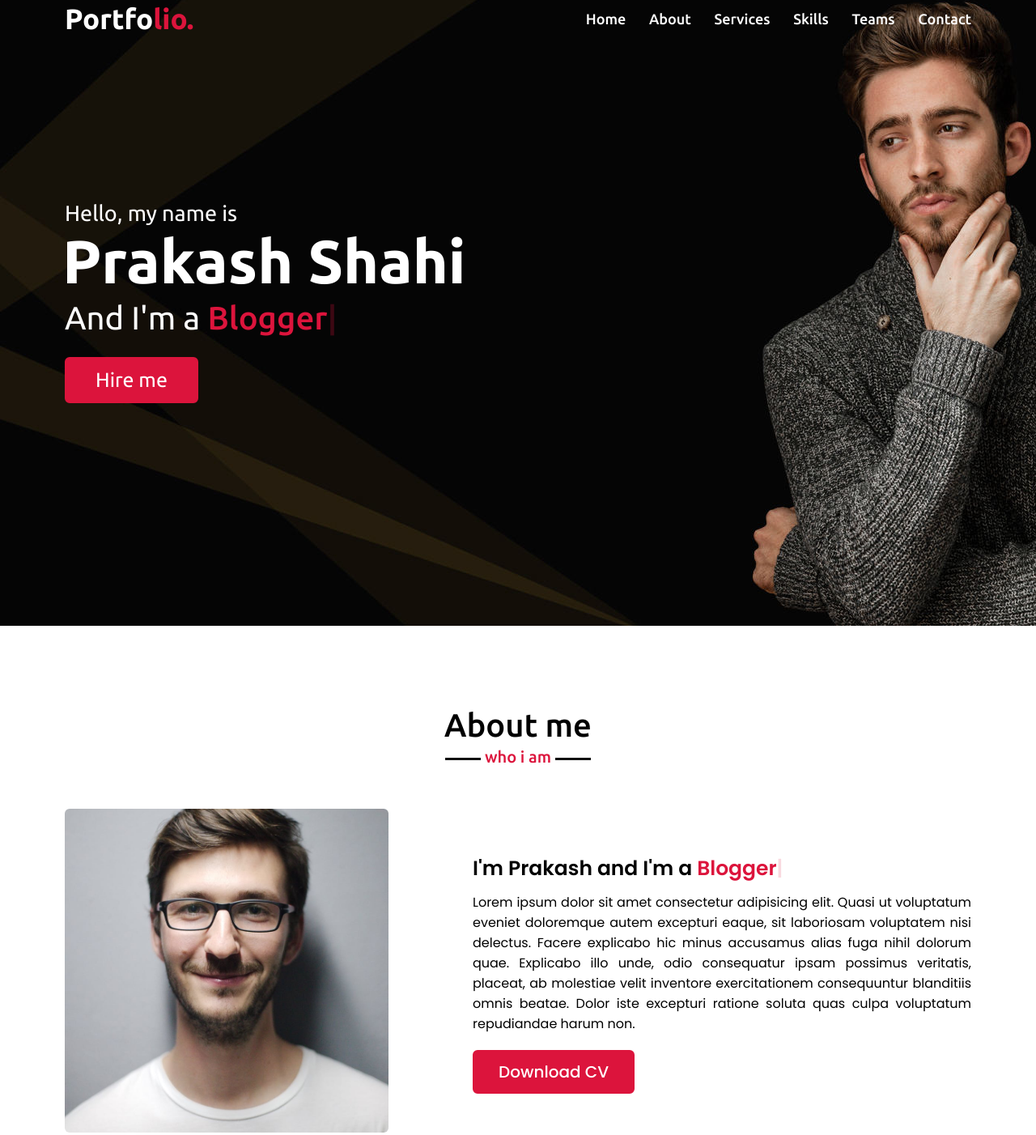
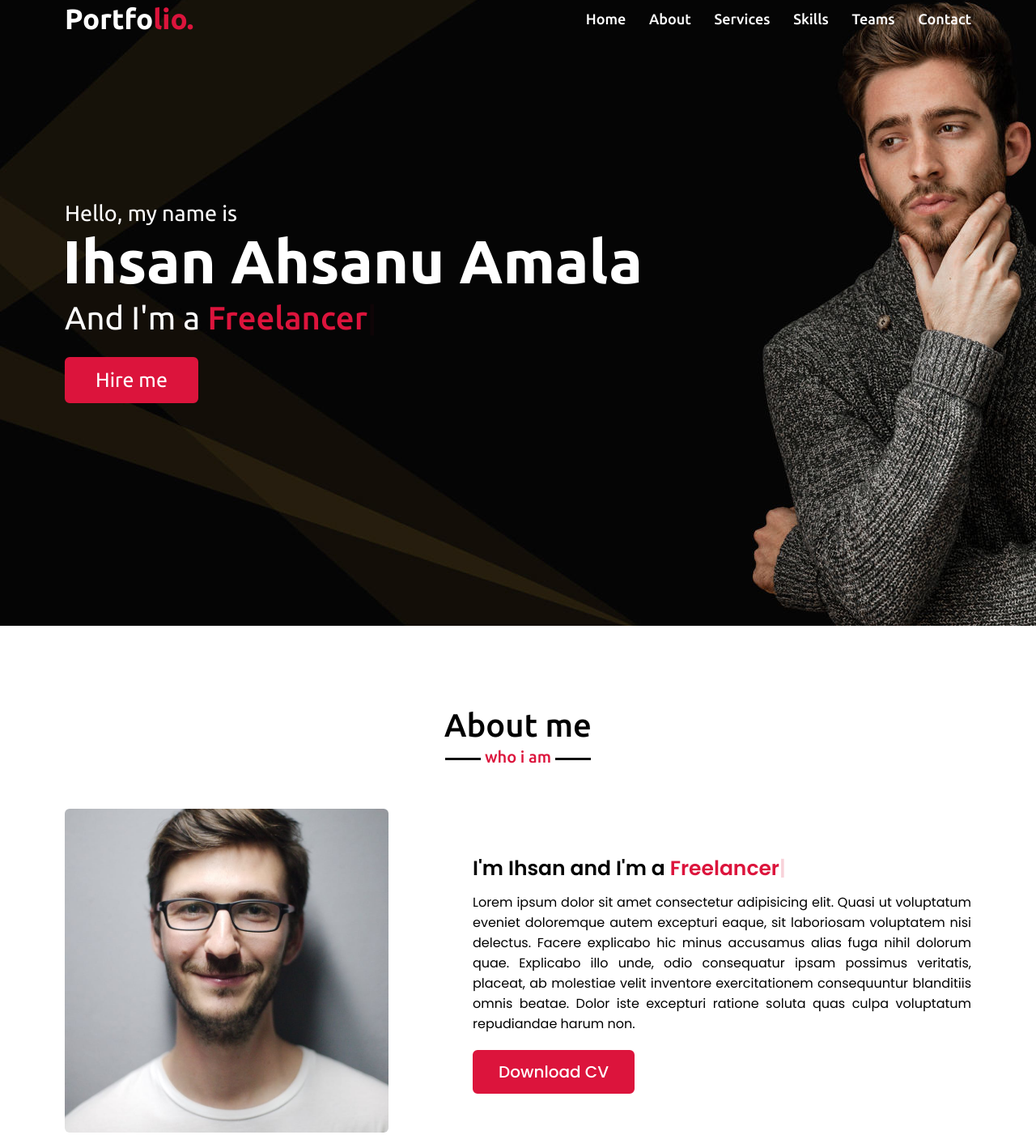
Before and after one commit to ihsanahsanuamala/AboutMe, a plain HTML site: page index.html in a window 1280 px wide. Shown: the part 27-1429 px from the top of the page at 81% size. Drawn offline with nearby package versions, Linux system fonts and the light colour scheme.

Commit message:
Fix Some Bug

```diff
--- a/index.html
+++ b/index.html
@@ -40,7 +40,7 @@
         <div class="max-width">
             <div class="home-content">
                 <div class="text-1">Hello, my name is</div>
-                <div class="text-2">Prakash Shahi</div>
+                <div class="text-2">Ihsan Ahsanu Amala</div>
                 <div class="text-3">And I'm a <span class="typing"></span></div>
                 <a href="#">Hire me</a>
             </div>
@@ -56,7 +56,7 @@
                     <img src="images/profile-1.jpeg" alt="">
                 </div>
                 <div class="column right">
-                    <div class="text">I'm Prakash and I'm a <span class="typing-2"></span></div>
+                    <div class="text">I'm Ihsan and I'm a <span class="typing-2"></span></div>
                     <p>Lorem ipsum dolor sit amet consectetur adipisicing elit. Quasi ut voluptatum eveniet doloremque autem excepturi eaque, sit laboriosam voluptatem nisi delectus. Facere explicabo hic minus accusamus alias fuga nihil dolorum quae. Explicabo illo unde, odio consequatur ipsam possimus veritatis, placeat, ab molestiae velit inventore exercitationem consequuntur blanditiis omnis beatae. Dolor iste excepturi ratione soluta quas culpa voluptatum repudiandae harum non.</p>
                     <a href="#">Download CV</a>
                 </div>
@@ -79,7 +79,7 @@
                 <div class="card">
                     <div class="box">
                         <i class="fas fa-chart-line"></i>
-                        <div class="text">Advertising</div>
+                        <div class="text">Data Science</div>
                         <p>Lorem ipsum dolor sit amet consectetur, adipisicing elit. Rem quia sunt, quasi quo illo enim.</p>
                     </div>
                 </div>
--- a/script.js
+++ b/script.js
@@ -35,14 +35,14 @@ $(document).ready(function(){
 
     // typing text animation script
     var typed = new Typed(".typing", {
-        strings: ["YouTuber", "Developer", "Blogger", "Designer", "Freelancer"],
+        strings: [ "Developer", "Designer", "Freelancer"],
         typeSpeed: 100,
         backSpeed: 60,
         loop: true
     });
 
     var typed = new Typed(".typing-2", {
-        strings: ["YouTuber", "Developer", "Blogger", "Designer", "Freelancer"],
+        strings: ["Developer", "Designer", "Freelancer"],
         typeSpeed: 100,
         backSpeed: 60,
         loop: true
```
